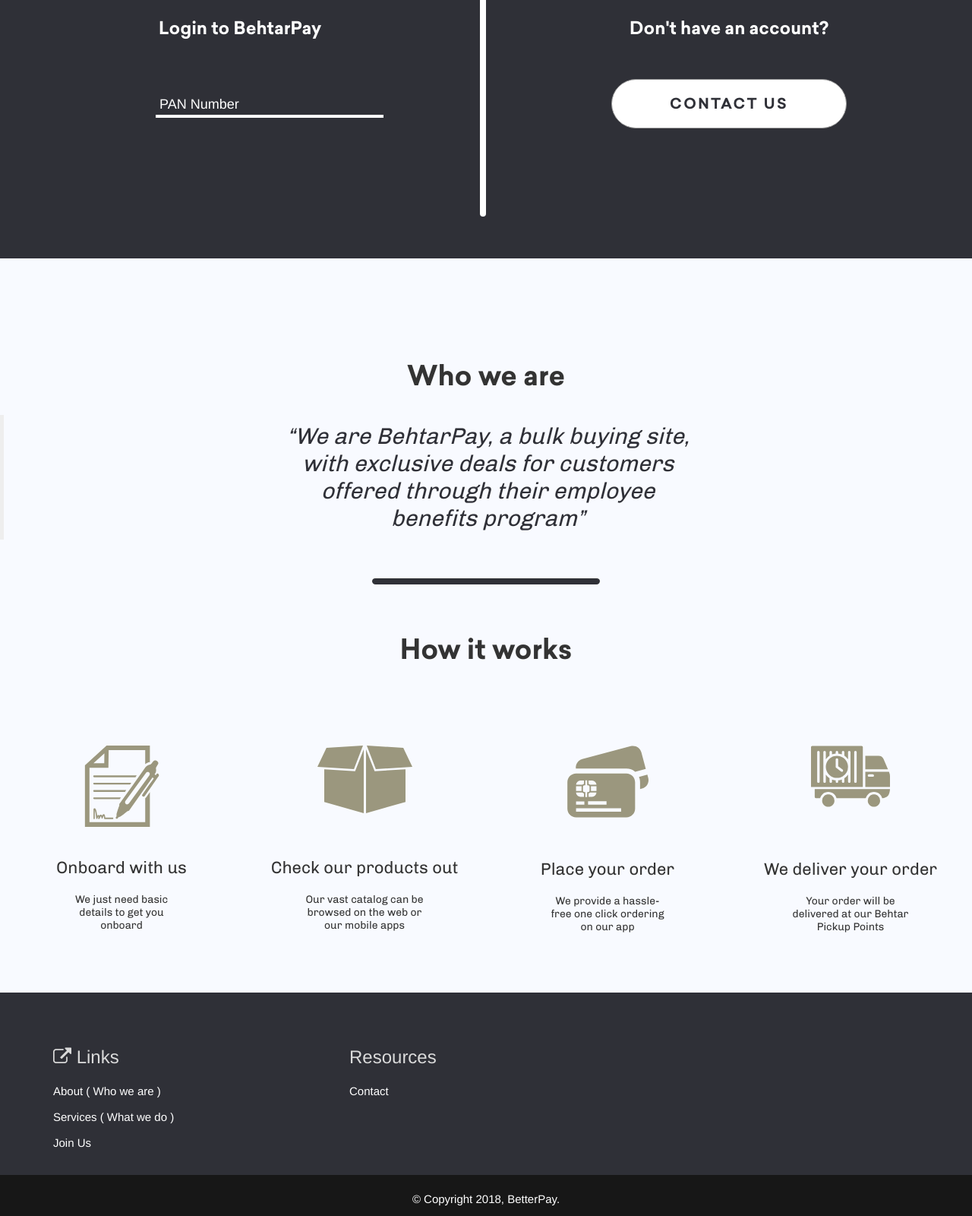
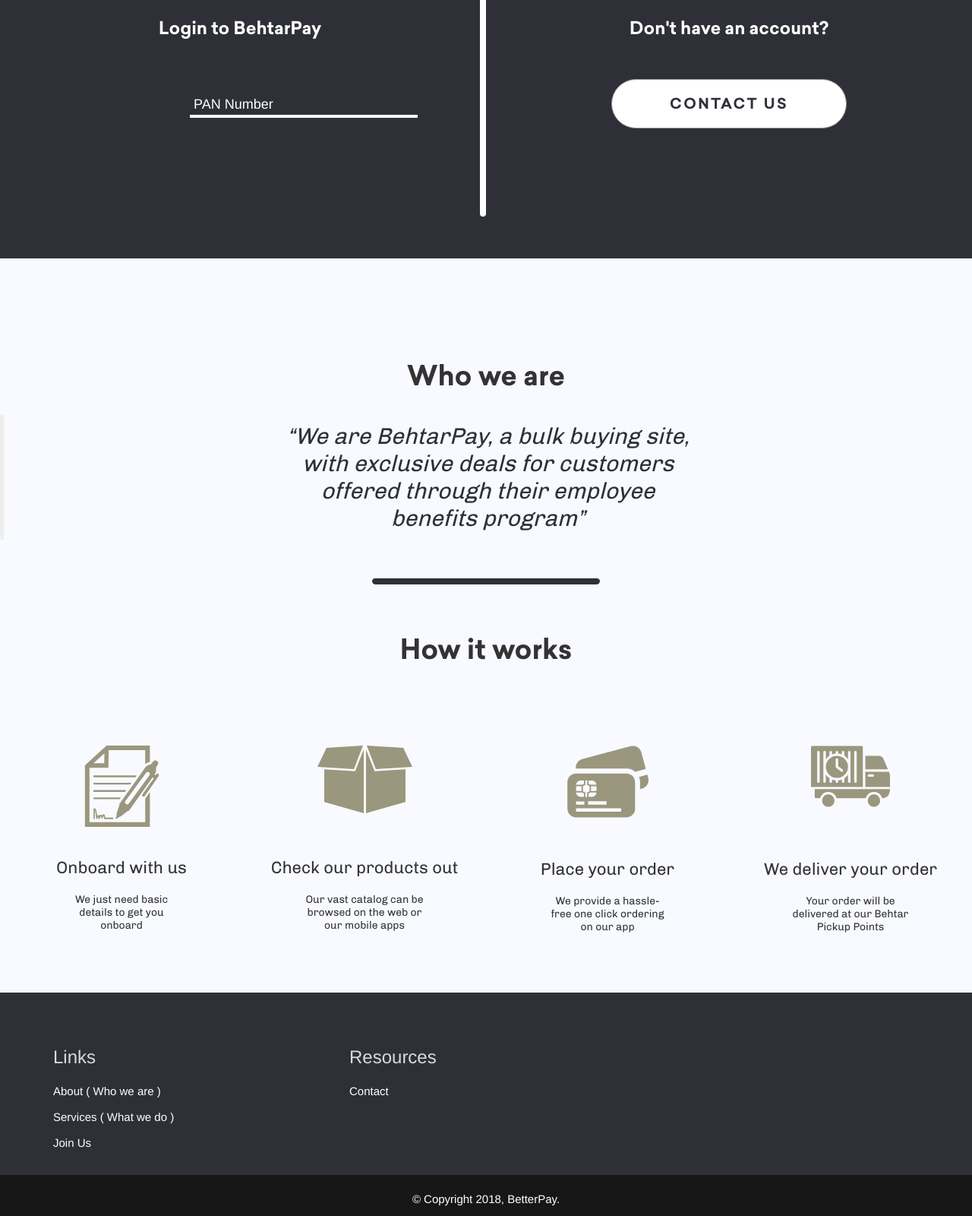
Before and after one commit to adminBehtar/adminBehtar, a plain HTML site: page index.html in a window 1280 px wide. Shown: the part 560-2160 px from the top of the page at 76% size. Drawn offline with Linux system fonts and the light colour scheme.

Commit message:
Allignment and link icon

```diff
--- a/assets/css/style.css
+++ b/assets/css/style.css
@@ -1123,7 +1123,7 @@ footer {
 /******material text field**/
 .textfield-group        {
   position:relative;
-  margin:66px 205px;
+  margin:66px 250px;
 }
 input{
   font-size:18px;
--- a/index.html
+++ b/index.html
@@ -223,7 +223,7 @@
         <div class="container">
             <div class="row">
                 <div class="col-md-4">
-                    <h3><i class="fa fa-external-link"></i> Links</h3>
+                    <h3>Links</h3>
                     <p> <a href="#about"> About ( Who we are )</a></p>
                     <p> <a href="#services"> Services ( What we do )</a></p>
                     <p> <a href="#login"> Join Us</a></p>
```
